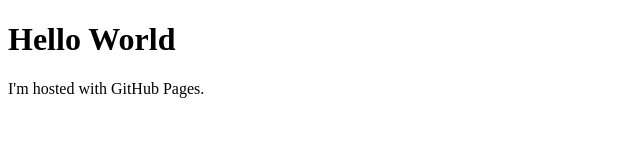
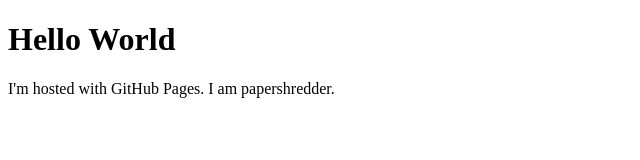
Before and after one commit to papershredder/papershredder.github.io, a plain HTML site: page index.html in a window 1280 px wide. Shown: the whole page, without its empty margins (0-640 px from the left). Drawn offline with Linux system fonts and the light colour scheme.

Commit message:
initial index.html 2

```diff
--- a/index.html
+++ b/index.html
@@ -2,6 +2,6 @@
 <html>
 <body>
 <h1>Hello World</h1>
-<p>I'm hosted with GitHub Pages.</p>
+<p>I'm hosted with GitHub Pages. I am papershredder.</p>
 </body>
 </html>
```
